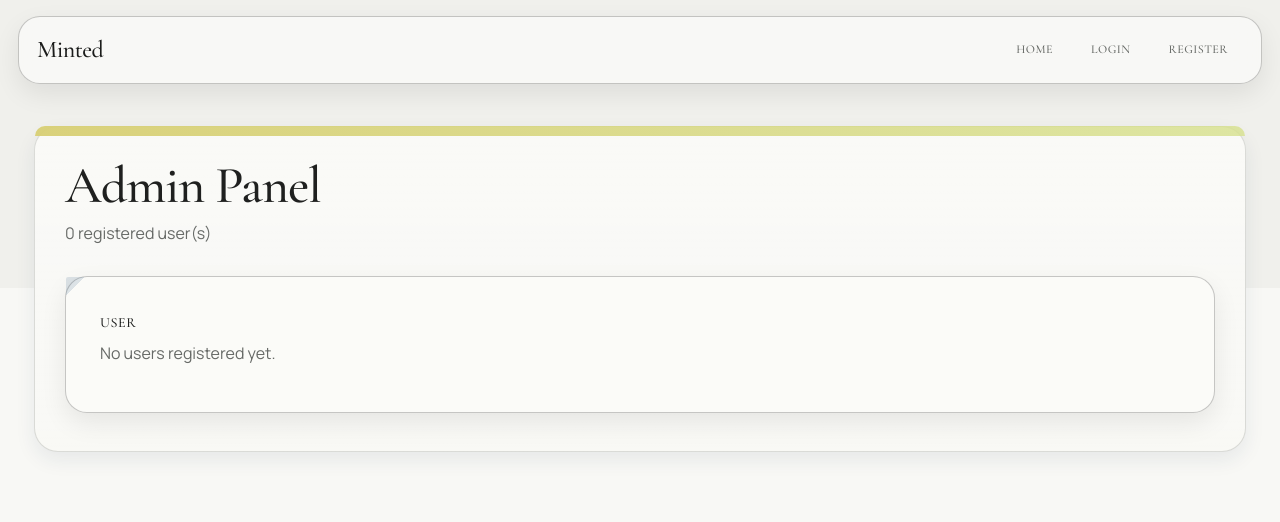
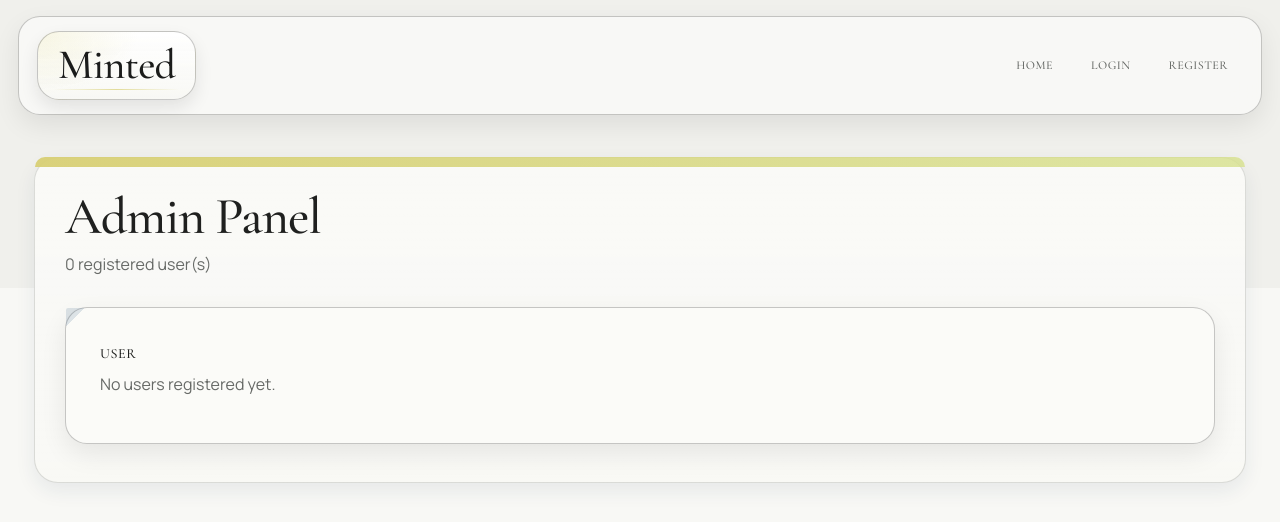
Before and after one commit to khtvi/minted, a Python web app: template templates/admin.html in a window 1280 px wide. Shown: the top 522 px of the page. Run offline with Jinja, Linux system fonts and the light colour scheme; the template is opened without the code that fills it, so the values that code supplies are empty.

Commit message:
Update styles.css

```diff
--- a/static/styles.css
+++ b/static/styles.css
@@ -137,12 +137,38 @@ body {
 
 .brand-mark {
   display: inline-flex;
-  flex-direction: column;
-  align-items: flex-start;
-  gap: 1px;
+  align-items: center;
+  justify-content: center;
   text-decoration: none;
   color: var(--ink);
-  min-width: 120px;
+  min-width: 148px;
+  padding: 12px 20px 13px;
+  border: 1.5px solid var(--border);
+  border-radius: 22px;
+  background:
+    radial-gradient(110% 160% at 0% 0%, rgba(216, 207, 116, 0.2), transparent 58%),
+    linear-gradient(180deg, rgba(255, 255, 255, 0.94), rgba(248, 248, 244, 0.88));
+  box-shadow: 0 8px 18px rgba(0, 0, 0, 0.09);
+  position: relative;
+  overflow: hidden;
+  transition: transform 0.2s ease, box-shadow 0.2s ease, border-color 0.2s ease;
+}
+
+.brand-mark::after {
+  content: "";
+  position: absolute;
+  left: 16px;
+  right: 16px;
+  bottom: 9px;
+  height: 1px;
+  background: linear-gradient(90deg, transparent, rgba(216, 207, 116, 0.7), transparent);
+  pointer-events: none;
+}
+
+.brand-mark:hover {
+  transform: translateY(-1px);
+  box-shadow: 0 12px 22px rgba(0, 0, 0, 0.12);
+  border-color: rgba(27, 28, 27, 0.36);
 }
 
 .brand-kicker {
@@ -155,9 +181,10 @@ body {
 
 .brand-name {
   font-family: var(--display);
-  font-size: 24px;
+  font-size: 42px;
   line-height: 1;
-  letter-spacing: -0.02em;
+  letter-spacing: -0.015em;
+  text-shadow: 0 1px 0 rgba(255, 255, 255, 0.65);
 }
 
 .top-nav-links {
@@ -1901,6 +1976,65 @@ tbody tr:hover {
   transform: translateY(18px);
 }
 
+.page,
+.dashboard-spotlight,
+.stats-grid .card,
+.section-header,
+.table-wrap,
+.skill-card,
+.job-card,
+.mini-item,
+.kanban-column,
+.dashboard-entry-card,
+.dashboard-txn-card {
+  opacity: 1;
+  transform: translateY(0);
+  transition: opacity 0.52s ease, transform 0.52s ease;
+}
+
+.is-loading .page,
+.is-loading .dashboard-spotlight,
+.is-loading .stats-grid .card,
+.is-loading .section-header,
+.is-loading .table-wrap,
+.is-loading .skill-card,
+.is-loading .job-card,
+.is-loading .mini-item,
+.is-loading .kanban-column,
+.is-loading .dashboard-entry-card,
+.is-loading .dashboard-txn-card {
+  opacity: 0;
+  transform: translateY(14px);
+}
+
+.stats-grid .card:nth-child(1) { transition-delay: 0.05s; }
+.stats-grid .card:nth-child(2) { transition-delay: 0.1s; }
+.stats-grid .card:nth-child(3) { transition-delay: 0.15s; }
+.stats-grid .card:nth-child(4) { transition-delay: 0.2s; }
+.stats-grid .card:nth-child(5) { transition-delay: 0.25s; }
+.stats-grid .card:nth-child(6) { transition-delay: 0.3s; }
+
+.skills-grid .skill-card:nth-child(1) { transition-delay: 0.06s; }
+.skills-grid .skill-card:nth-child(2) { transition-delay: 0.11s; }
+.skills-grid .skill-card:nth-child(3) { transition-delay: 0.16s; }
+.skills-grid .skill-card:nth-child(4) { transition-delay: 0.21s; }
+.skills-grid .skill-card:nth-child(5) { transition-delay: 0.26s; }
+.skills-grid .skill-card:nth-child(6) { transition-delay: 0.31s; }
+
+.mini-list .mini-item:nth-child(1) { transition-delay: 0.05s; }
+.mini-list .mini-item:nth-child(2) { transition-delay: 0.1s; }
+.mini-list .mini-item:nth-child(3) { transition-delay: 0.15s; }
+
+.hero-stage-bars span {
+  animation: bar-breathe 3.1s ease-in-out infinite;
+}
+
+.hero-stage-bars span:nth-child(2) { animation-delay: 0.15s; }
+.hero-stage-bars span:nth-child(3) { animation-delay: 0.3s; }
+.hero-stage-bars span:nth-child(4) { animation-delay: 0.45s; }
+.hero-stage-bars span:nth-child(5) { animation-delay: 0.6s; }
+.hero-stage-bars span:nth-child(6) { animation-delay: 0.75s; }
+
 .feature-row .feature-box:nth-child(1) { transition-delay: 0.08s; }
 .feature-row .feature-box:nth-child(2) { transition-delay: 0.14s; }
 .feature-row .feature-box:nth-child(3) { transition-delay: 0.2s; }
```
Also changed, not shown: other parts of static/styles.css (+84 -6 lines).
